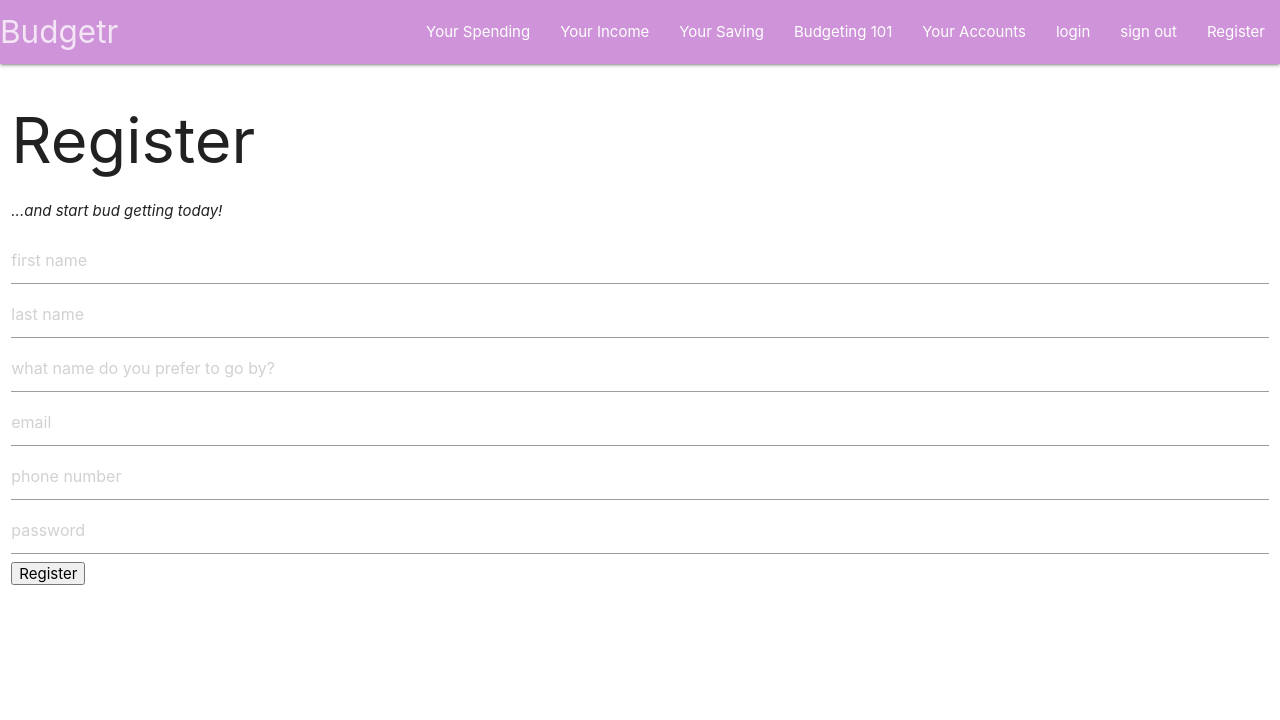
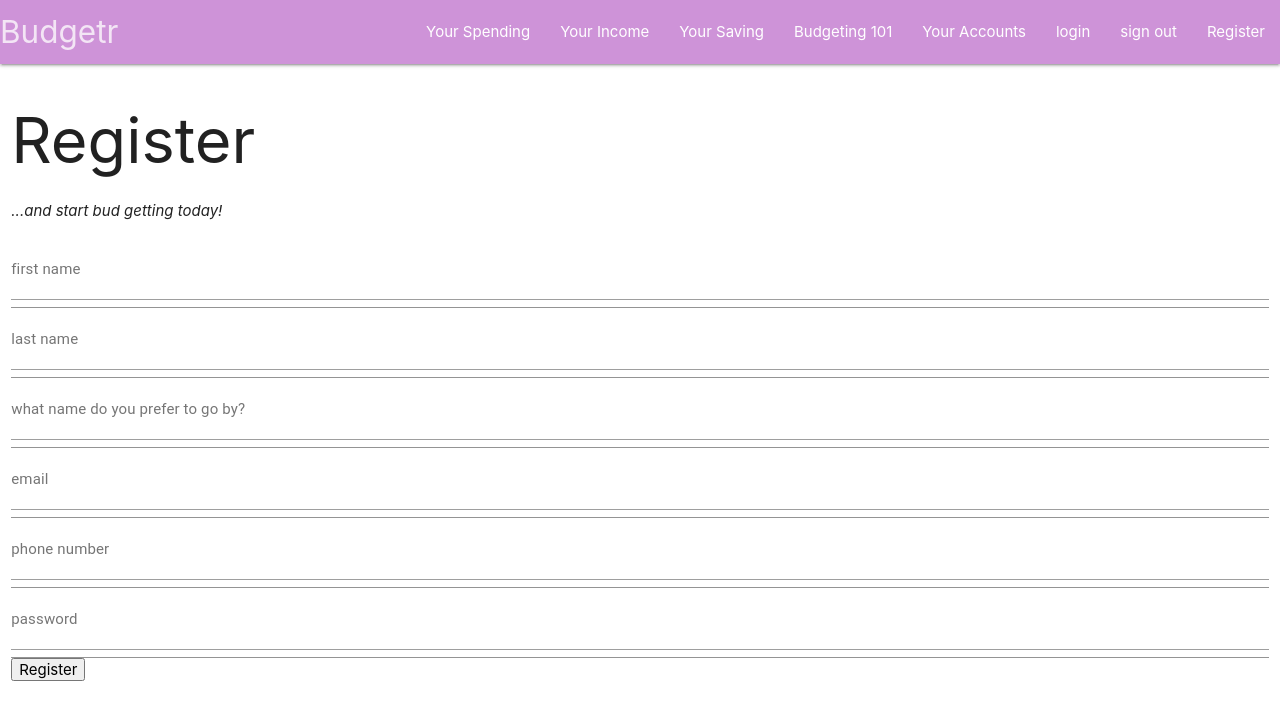
Before and after one commit to Selenestica/budgetr-client2, a React (Create React App) app: page /register in a window 1280 px wide. Shown: the top 720 px of the page. Built offline with nearby package versions, Linux system fonts and the light colour scheme.

Commit message:
imported material ui, and minor changes to register.js

```diff
--- a/package.json
+++ b/package.json
@@ -3,6 +3,7 @@
   "version": "0.1.0",
   "private": true,
   "dependencies": {
+    "@material-ui/core": "^4.9.8",
     "@reduxjs/toolkit": "^1.3.2",
     "@testing-library/jest-dom": "^4.2.4",
     "@testing-library/react": "^9.5.0",
--- a/src/components/Register.js
+++ b/src/components/Register.js
@@ -1,43 +1,87 @@
-import React, {useState} from 'react'
+import React, { useState } from "react";
+import { TextField } from "@material-ui/core";
 
-const Register = (props) => {
+function Register() {
+  const [registerInfo, setRegisterInfo] = useState([]);
 
-  const [registerInfo, setRegisterInfo] = useState([])
-
-  const handleChange = (e) => {
+  const handleChange = e => {
     setRegisterInfo({
       ...registerInfo,
       [e.target.name]: e.target.value
-    })
-  }
+    });
+  };
 
   const onHandleRegister = () => {
-    fetch('http://localhost:3301/add-user', {
-      method: 'POST',
+    fetch("http://localhost:3301/add-user", {
+      method: "POST",
       headers: {
-        'Content-Type': 'application/json'
+        "Content-Type": "application/json"
       },
       body: JSON.stringify(registerInfo)
-    }).then(response => response.json())
-  }
+    }).then(response => response.json());
+  };
 
-    return (<>
-
+  return (
+    <>
       <div className="row">
         <div className="col">
           <h1>Register</h1>
-            <p><i>...and start bud getting today!</i></p>
-            <input type="text" onChange={handleChange} name="first" placeholder="first name" />
-            <input type="text" onChange={handleChange} name="last" placeholder="last name" />
-            <input type="text" onChange={handleChange} name="display_name" placeholder="what name do you prefer to go by?" />
-            <input type="email" onChange={handleChange} name="email" placeholder="email" />
-            <input type="text" onChange={handleChange} name="phone_number" placeholder="phone number" />
-            <input type="password" onChange={handleChange} name="password" placeholder="password" />
+          <p>
+            <i>...and start bud getting today!</i>
+          </p>
+          <TextField
+            type="text"
+            onChange={handleChange}
+            name="first"
+            fullWidth
+            id="standard-basic"
+            label="first name"
+          />
+          <TextField
+            type="text"
+            onChange={handleChange}
+            name="last"
+            fullWidth
+            id="standard-basic"
+            label="last name"
+          />
+          <TextField
+            type="text"
+            onChange={handleChange}
+            name="display_name"
+            fullWidth
+            id="standard-basic"
+            label="what name do you prefer to go by?"
+          />
+          <TextField
+            type="email"
+            onChange={handleChange}
+            name="email"
+            fullWidth
+            id="standard-basic"
+            label="email"
+          />
+          <TextField
+            type="text"
+            onChange={handleChange}
+            name="phone_number"
+            fullWidth
+            id="standard-basic"
+            label="phone number"
+          />
+          <TextField
+            type="password"
+            onChange={handleChange}
+            name="password"
+            fullWidth
+            id="standard-basic"
+            label="password"
+          />
           <button onClick={onHandleRegister}>Register</button>
         </div>
       </div>
-
-    </>)
+    </>
+  );
 }
 
-export default Register
+export default Register;
```
Also changed, not shown: 1 other file (tests, documents, lock files or other folders). Lines whose indentation alone changed are shown as unchanged.
